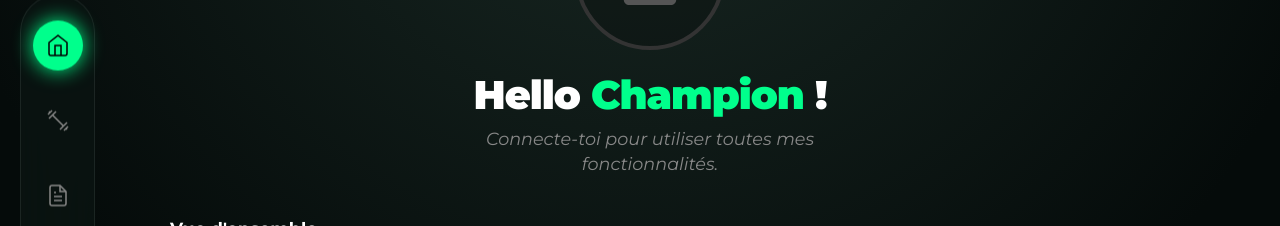
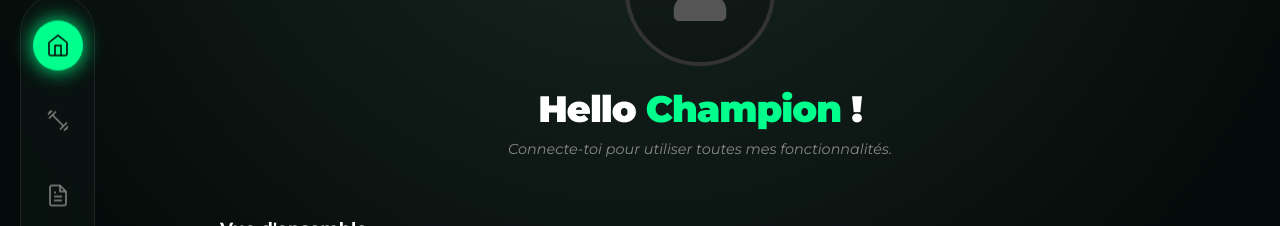
Before and after one commit to ceyliankirch/badminton-coach-ai, a React (Vite) app in the folder client/: page / in a window 1280 px wide. Both pictures are taken after a click on the button "Connexion Membre". Shown: the part 242-468 px from the top of the page. Built offline with nearby package versions, Linux system fonts and the light colour scheme; no server answers.

Commit message:
feat: correction body padding

```diff
--- a/client/src/index.css
+++ b/client/src/index.css
@@ -34,7 +34,7 @@ body {
   font-family: 'Montserrat', sans-serif;
   background: var(--bg-dark) var(--bg-gradient);
   color: var(--text-main);
-  padding:  100px;
+  padding-top:  100px;
   min-height: 100vh;
 }
 
--- a/client/src/pages/HomePage.jsx
+++ b/client/src/pages/HomePage.jsx
@@ -202,11 +202,11 @@ export default function HomePage() {
         </div>
 
         {/* TEXTE DYNAMIQUE */}
-        <h1 style={{ margin: 0, fontSize: '2.5rem', color: 'white', fontWeight: '900', letterSpacing: '-1px' }}>
+        <h1 style={{ margin: 0, fontSize: '2.3rem', color: 'white', fontWeight: '900', letterSpacing: '-1px' }}>
           Hello <span style={{ color: 'var(--primary)' }}>{userData ? userData.name : 'Champion'}</span> !
         </h1>
 
-        <p style={{ margin: '8px 0 0 0', color: '#888', fontSize: '1.1rem', fontStyle: 'italic', maxWidth: '400px', lineHeight: '1.4' }}>
+        <p style={{ margin: '8px 0 0 0', color: '#888', fontSize: '0.9rem', fontStyle: 'italic', maxWidth: '400px', lineHeight: '1.4' }}>
           {userData ? motivationPhrase : "Connecte-toi pour utiliser toutes mes fonctionnalités."}
         </p>
       </div>
```
